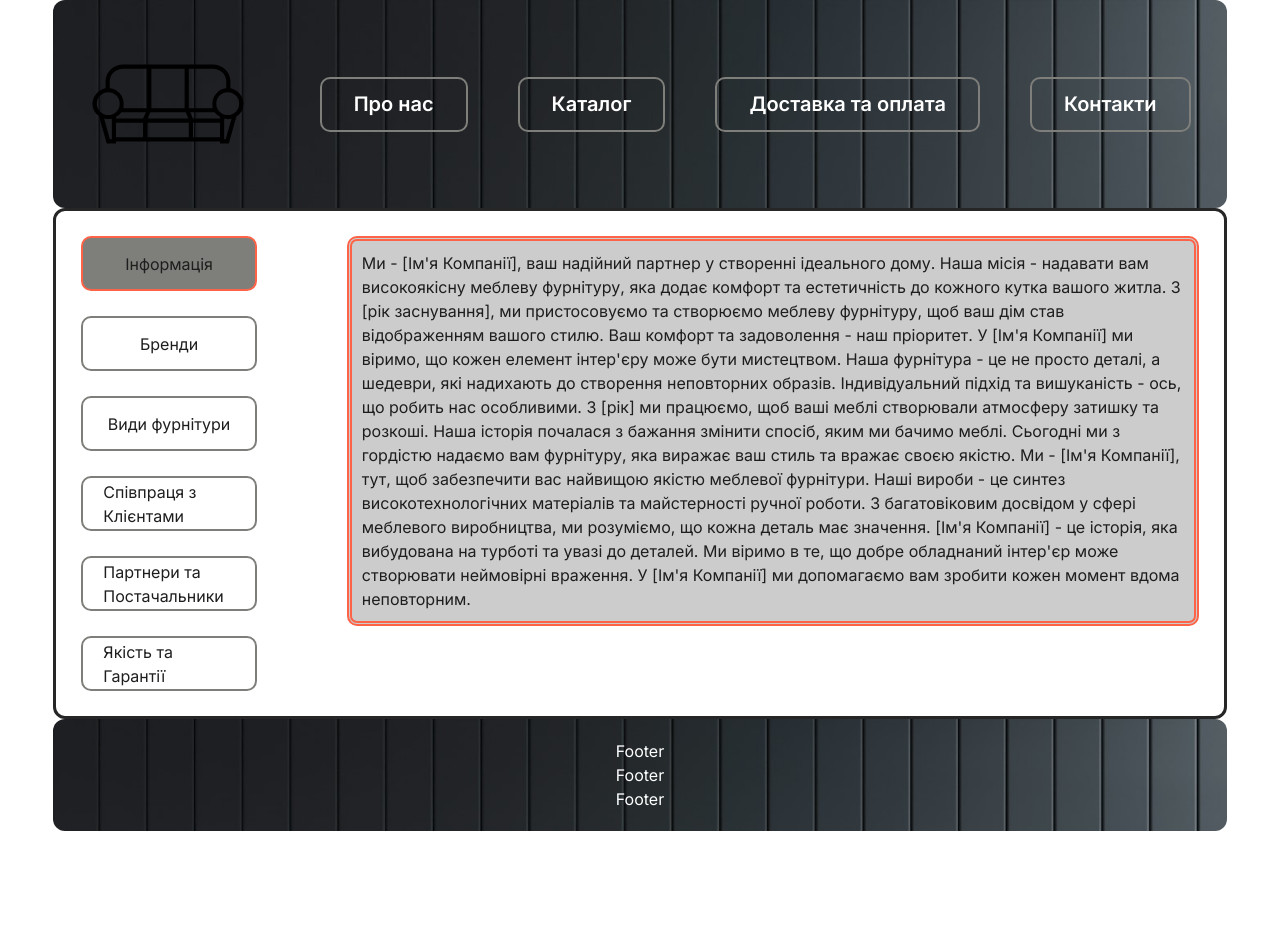
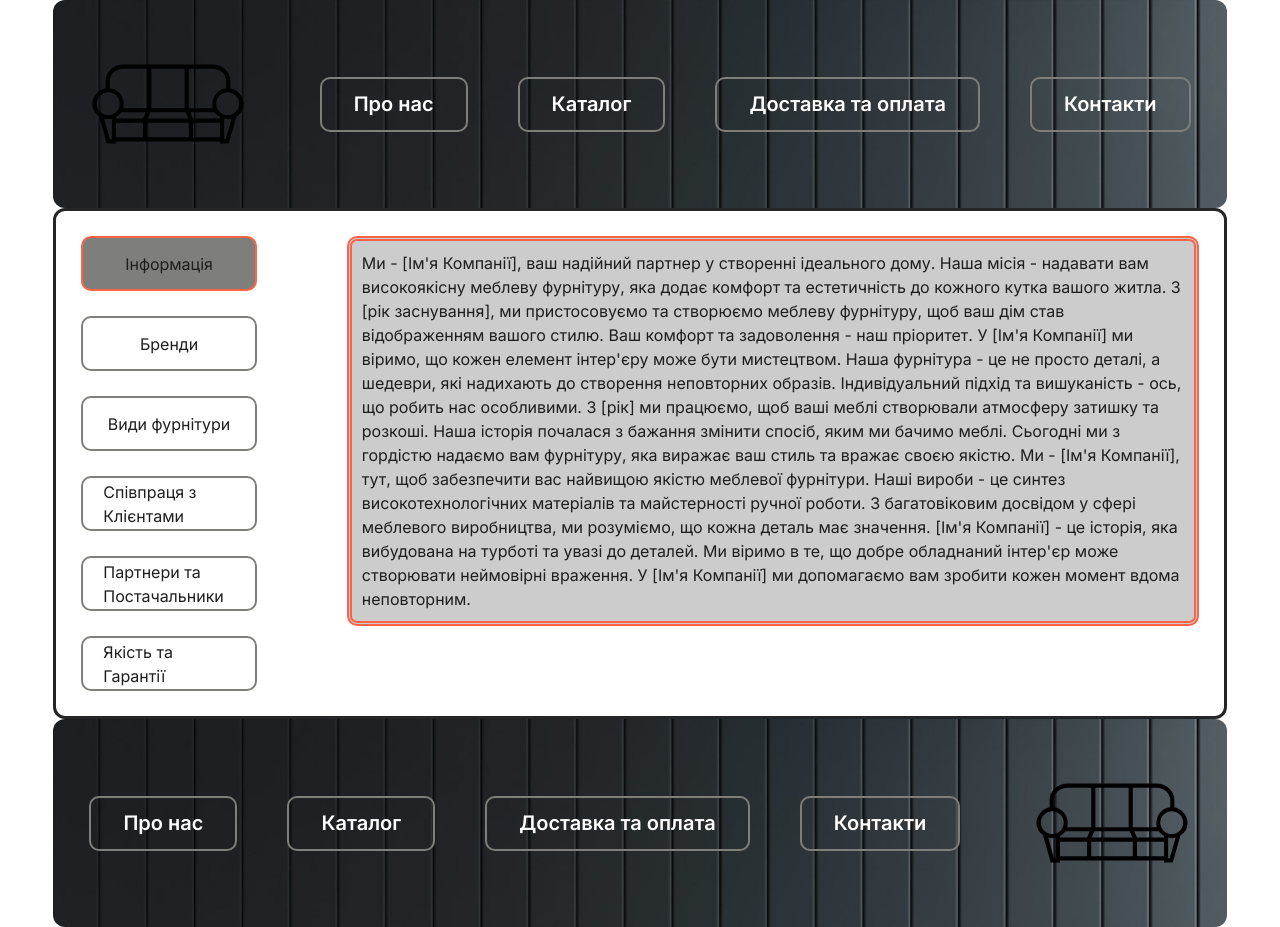
Before and after one commit to agronom99/furniture-next, a Next.js app: page /about_us in a window 1280 px wide. Before the commit the page ends 831 px from the top, so only its background shows below. Built offline with nearby package versions, Linux system fonts and the light colour scheme.

Commit message:
2023.12.09 22-50

```diff
--- a/app/catalogue/styles.scss
+++ b/app/catalogue/styles.scss
@@ -10,7 +10,7 @@
     display: flex;
     justify-content: center;
     align-items: center;
-    margin: 20px;
+    margin: 10px;
   }
 
   .category:hover{
@@ -22,7 +22,7 @@
     display: flex;
     justify-content: center;
     align-items: center;
-    margin: 20px;
+    margin: 10px;
     // padding-top: 20px;
     cursor: pointer;
 
--- a/app/components/Category.js
+++ b/app/components/Category.js
@@ -6,7 +6,7 @@ import { useEffect, useState } from 'react';
 function Category({ categoryName, onCategoryClick, selected }) {
   return (
     <div className={`category ${selected ? 'active' : ''}`} onClick={() => onCategoryClick(categoryName)}>
-      <h2 className=' m-5'>{categoryName}</h2>
+      <h2 className=' m-2.5'>{categoryName}</h2>
     </div>
   );
 }
--- a/app/components/Footer.js
+++ b/app/components/Footer.js
@@ -1,21 +1,44 @@
+"use client";
+
 import React from "react";
 import Image from "next/image";
 import Rectangle from "../../public/Rectangle_1441_h.jpg";
+import Navigation from './Navigation'
 
 const Footer = () => {
+  const [navigationId, setNavigationId] = React.useState();
+
   return (
-    <div className=" relative w-11/12 mx-auto ">
+    <div className=" flex flex-col-reverse lg:flex-row-reverse justify-around relative w-11/12 mx-auto ">
     <Image
-        className="absolute z-0 rounded-xl w-full h-full "
+      className="absolute z-0 rounded-xl w-full h-full   "
       alt="Rectangle"
       src={Rectangle}
       priority
     />
-      <div className="text-white relative text-center p-5">
-        <h3>Footer</h3>
-        <h3>Footer</h3>
-        <h3>Footer</h3>
+    <div className="z-10 ">
+      <a
+        className=""
+        href="/"
+        // target="_blank"
+        rel="noopener noreferrer"
+      >
+        <Image
+          src="/furniture_sofa.svg"
+          alt="Logo"
+          className=" h-24 md:h-52 w-auto hover:bg-darken-7e rounded-xl"
+          width={200}
+          height={200}
+          priority
+        />
+      </a>
     </div>
+
+
+       <Navigation value={navigationId}
+        onClickNavigation={(i) => setNavigationId(i)}/>
+
+
     </div>
   );
 };
```
Lines whose indentation alone changed are shown as unchanged.
